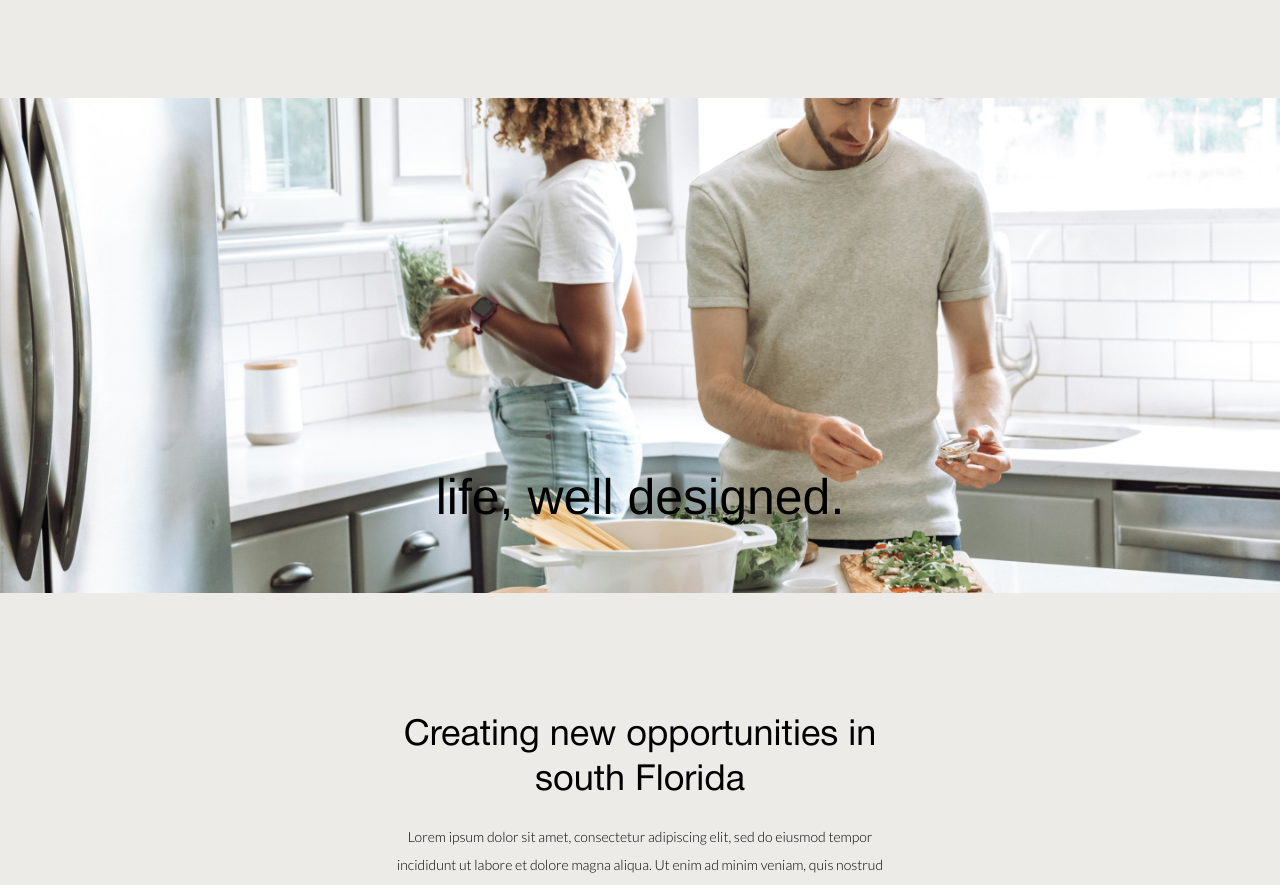
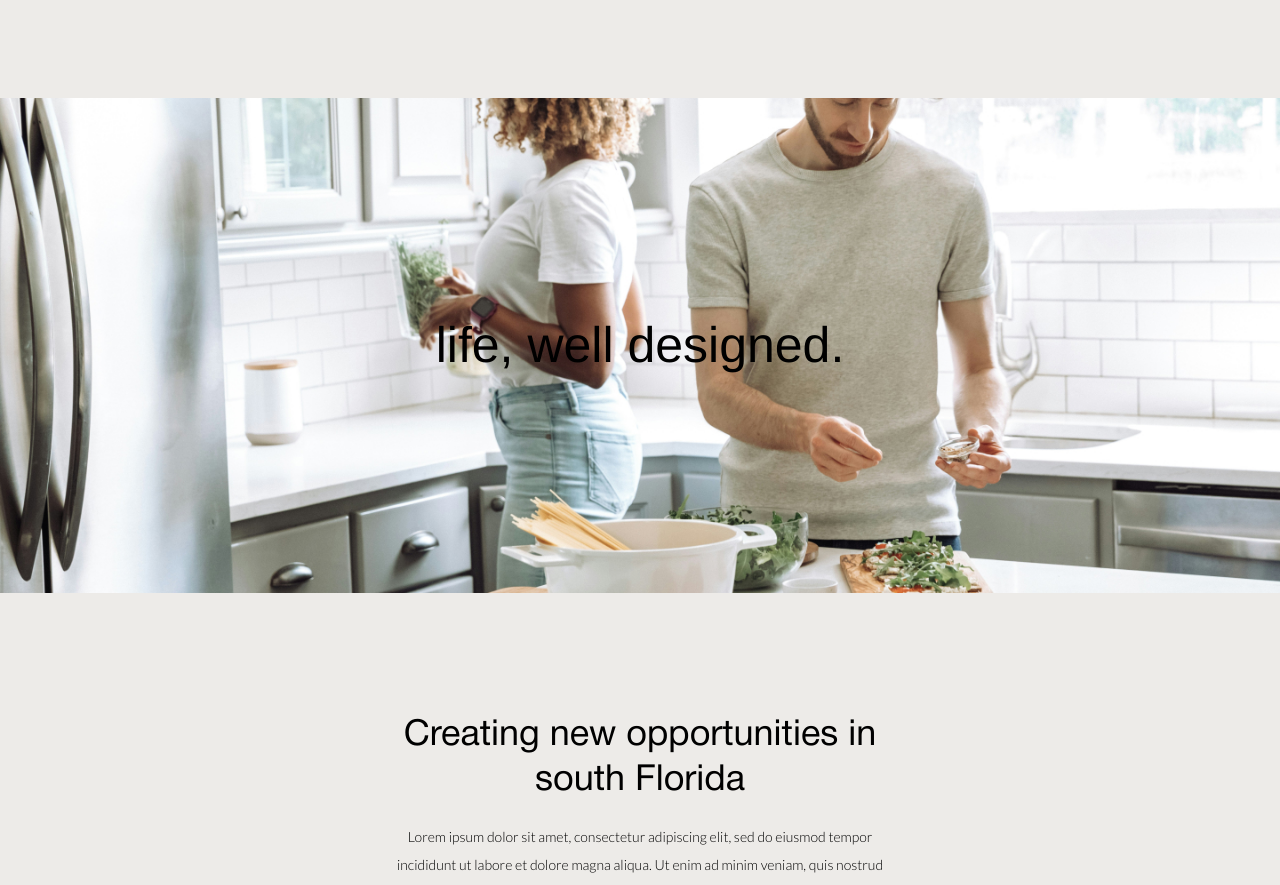
Before and after one commit to secureweb16/IVEY-Development, a React (Create React App) app: page / in a window 1280 px wide. Shown: the part 1532-2417 px from the top of the page. Built offline with nearby package versions, Linux system fonts and the light colour scheme.

Commit message:
latest changes

```diff
--- a/src/assets/css/style.css
+++ b/src/assets/css/style.css
@@ -1,4 +1,3 @@
-
 *{
     box-sizing: border-box;
 }
@@ -18,7 +17,6 @@
     line-height: 28px;
     color: #000;
     font-weight: 300;
-    overflow-y: scroll;
 }
 
 /*---- Headings ----*/
@@ -303,11 +301,6 @@
     left: 0;
 }
 
-/*---- Image Banner Section ----*/
-
-
-
-
 /*---- Image Grid Section ----*/
 .image-grid-section h2{
     margin: 0;
@@ -498,9 +491,6 @@
     font-weight: 400;
     letter-spacing: 1px;
 }
-
-
-
 
 /*---- Animation ----*/
 .aos-animate{
@@ -801,22 +791,3 @@
     }
 
 }
-
-
-
-.anm-section{
-    height: 1200px;
-    padding: 0 0 100px;
-}
-
-.box {
-    position: relative; /* Required for proper pinning */
-    width: 200px;
-    height: 200px;
-    background-color: red;
-  }
-
-
-  .parent-container {
-    height: 4000px; /* Ensure enough scrolling space */
-  }
--- a/src/pages/Home.jsx
+++ b/src/pages/Home.jsx
@@ -167,9 +167,8 @@
                 </div>
             </div>
 
-
-            <div className="image-banner-section d-flex justify-content-center">
-                <div className="image-block">
+            <div className="image-banner-section d-flex justify-content-center align-items-center">
+                <div className="image-block w-100">
                     <picture className="w-100 full-screen">
                         <source media="(max-width:1023px)" srcset={designedMobile}/>
                         <img className="h-100 cover" src={designed} alt="" />
```
